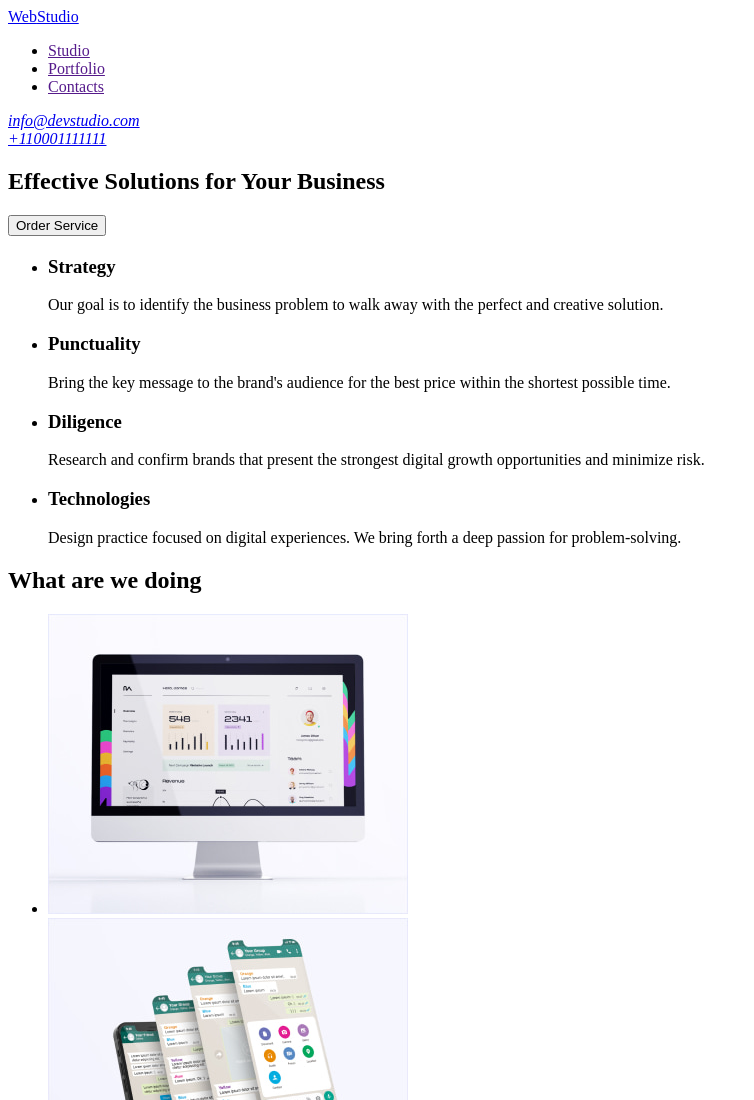
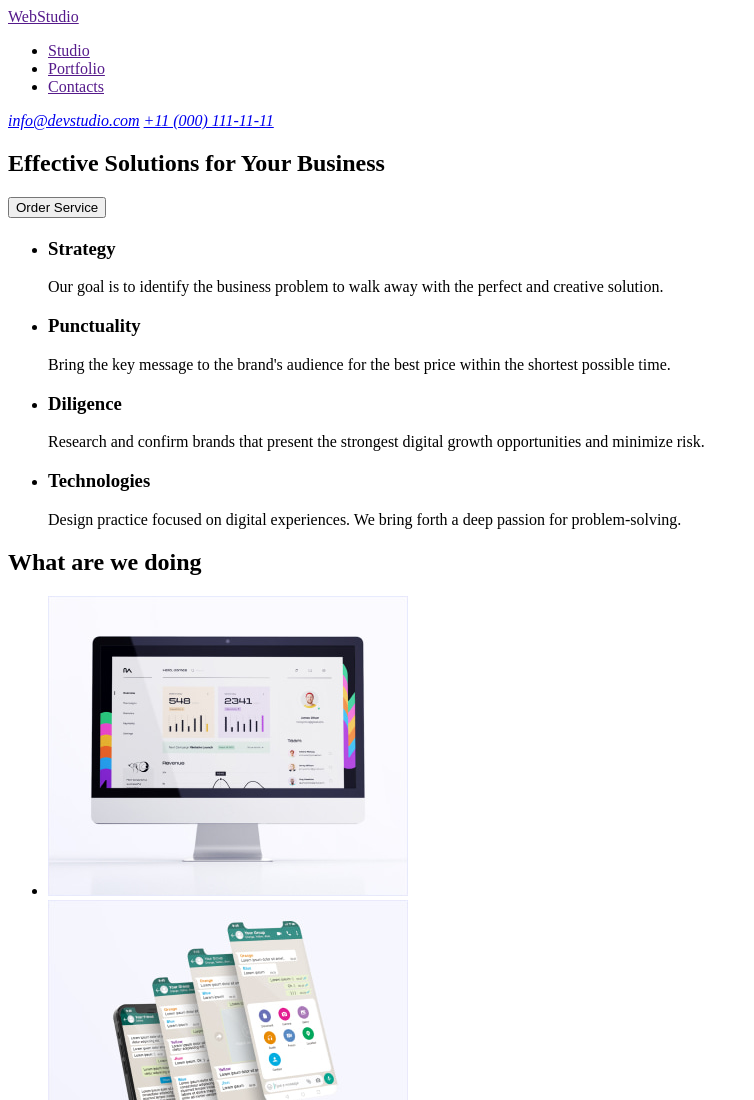
Before and after one commit to Uliana-Lazurkevych/goit-markup-hw-01, a plain HTML site: page index.html in a window 1280 px wide. Shown: the top 1100 px of the page, without its empty margins (0-754 px from the left). Drawn offline with Linux system fonts and the light colour scheme.

Commit message:
Update index.html

```diff
--- a/index.html
+++ b/index.html
@@ -7,7 +7,7 @@
   </head>
   <body>
     <header>
-      <a href="./index.html"><span>Web</span>Studio</a>
+      <nav><a href="">WebStudio</a></nav>
       <nav>
         <ul>
           <li><a href="">Studio</a></li>
@@ -17,9 +17,7 @@
       </nav>
       <address>
         <a href="mailto:info@devstudio.com">info@devstudio.com</a>
-      </address>
-      <address>
-        <a href="tel:+110001111111">+110001111111</a>
+        <a href="tel:+110001111111">+11 (000) 111-11-11</a>
       </address>
     </header>
     <main>
```
